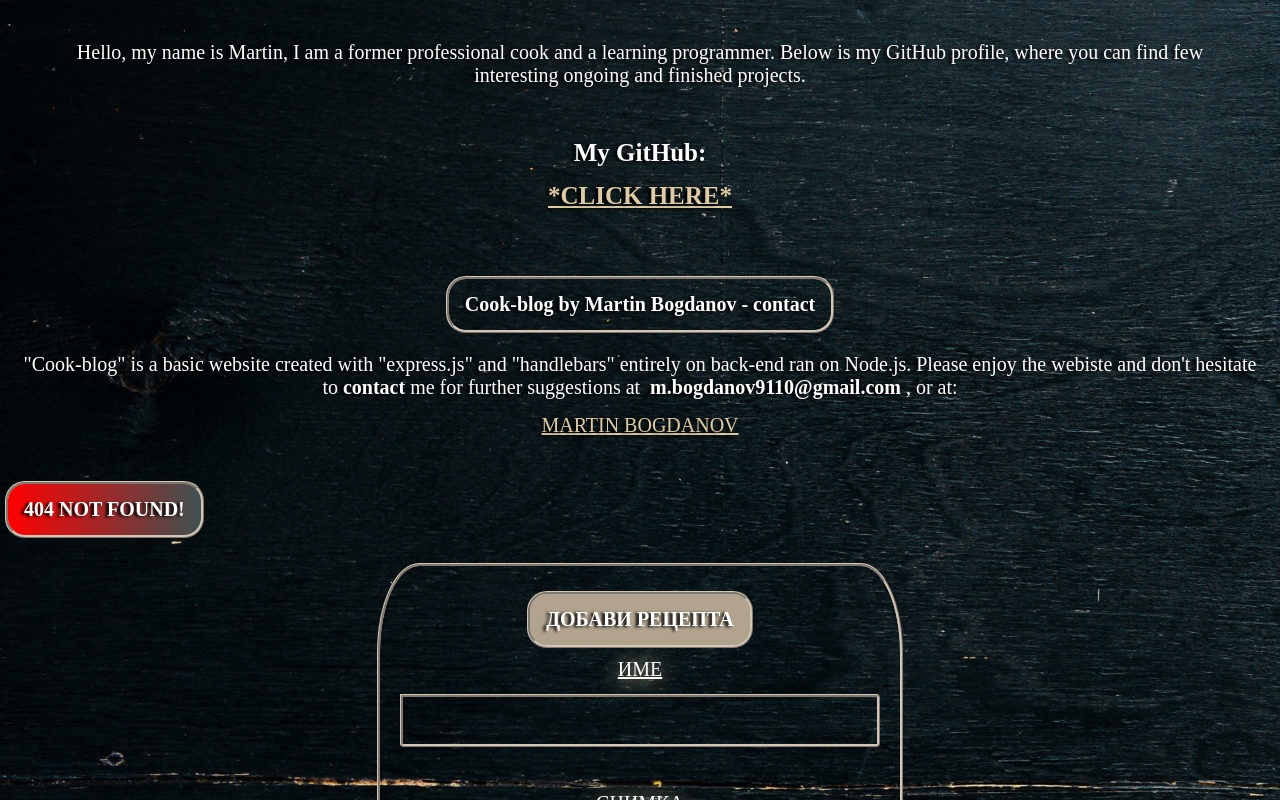
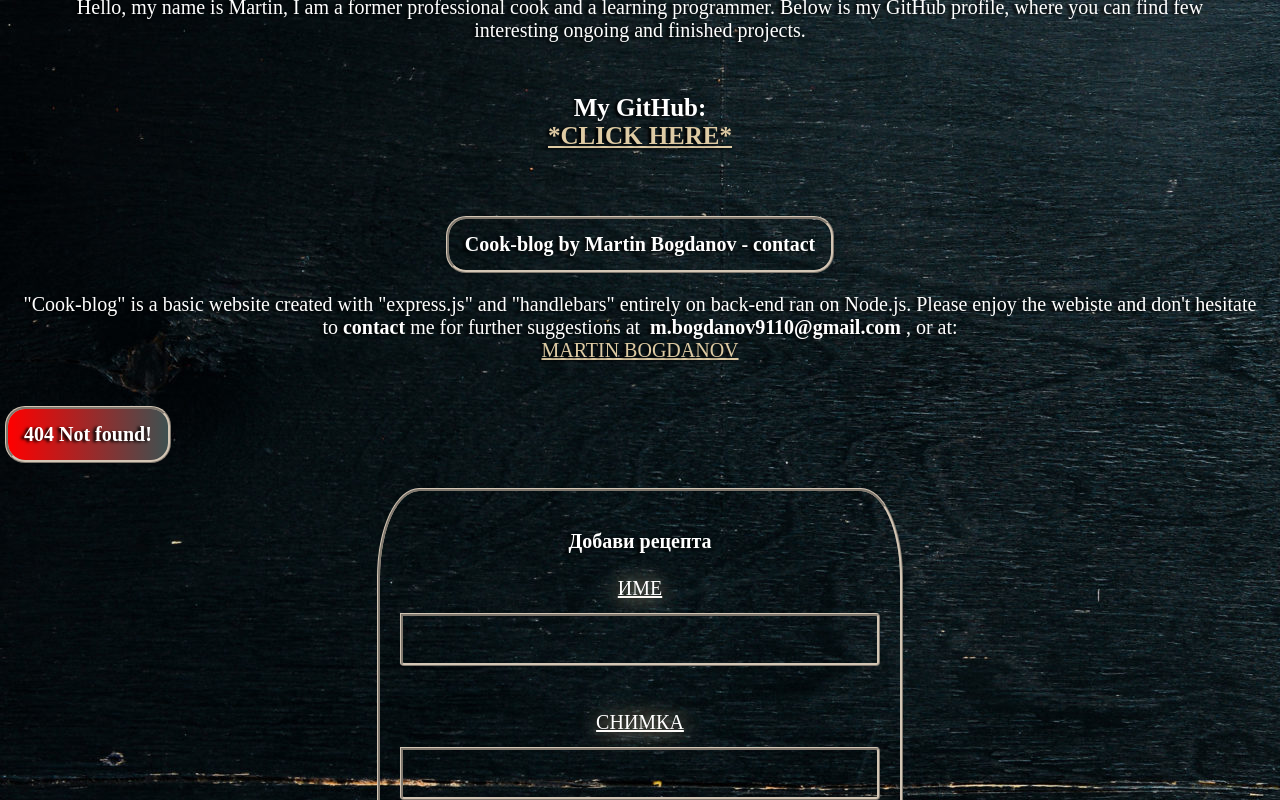
Before and after one commit to SpooRe91/react-cook-blog, a React (Create React App) app in the folder client/: page / in a window 1280 px wide. Shown: the part 1680-2480 px from the top of the page. Built offline with nearby package versions, Linux system fonts and the light colour scheme; no server answers.

Commit message:
update on CSS

```diff
--- a/client/public/css/site.css
+++ b/client/public/css/site.css
@@ -115,13 +115,10 @@ section.already-reg {
     align-content: center;
 }
 
-h1 {
-    border: ridge rgb(211 198 181);
-    border-radius: 15%;
+h1.meal-name {
     font-weight: bold;
-    background-color: rgb(177, 163, 142);
-    color: white;
-    text-align: center;
+    color: #ffffff;
+    text-shadow: #DECBA4 0px 0px 20px;
     text-transform: uppercase;
 }
 
@@ -294,18 +291,20 @@ a {
 }
 
 div.details {
+    display: flex;
     color: white;
-    text-align: center;
-    font-size: 20px;
     text-shadow: 0px 0px 20px rgb(255 255 255);
     border: ridge rgb(211 198 181);
-    display: block;
     margin: auto;
     padding: 1em;
-    width: auto;
-    height: auto;
-    border-radius: 2%;
+    width: max-content;
+    border-radius: 5%;
     word-wrap: break-word;
+    flex-direction: column;
+    flex-wrap: wrap;
+    justify-content: center;
+    align-content: center;
+    align-items: center;
 }
 
 article.recipe-details {
@@ -340,8 +339,13 @@ span {
 
 div.search-container {
     display: flex;
-
     width: max-content;
+    margin: auto;
+    flex-wrap: wrap;
+    align-content: center;
+    justify-content: center;
+    align-items: center;
+    flex-direction: column;
 }
 
 div.about {
@@ -359,12 +363,11 @@ div.about {
 }
 
 .already-reg a {
-    margin-top: 15px;
     display: flex;
+    width: max-content;
+    margin: auto;
     transition: .1s;
     color: #DECBA4;
-    text-transform: uppercase;
-    text-align: left;
     flex-direction: column;
     flex-wrap: wrap;
     align-content: center;
@@ -377,7 +380,6 @@ div.already-reg a:hover {
     text-shadow: 0px 0px 20px rgb(255, 255, 255);
     color: #ffffff;
     transition: .1s;
-    /* background-image: linear-gradient(to right, #DECBA4, #3E5151); */
     text-decoration: underline;
 }
 
@@ -462,9 +464,9 @@ input[type=submit] {
 
 input[type=submit]:hover {
     cursor: pointer;
-    border-radius: 35%;
+    text-shadow: 0px 0px 20px rgb(255, 255, 255);
+    color: #ffffff;
     transition: .1s;
-    background: rgb(240, 203, 123);
 }
 
 div.form {
```
